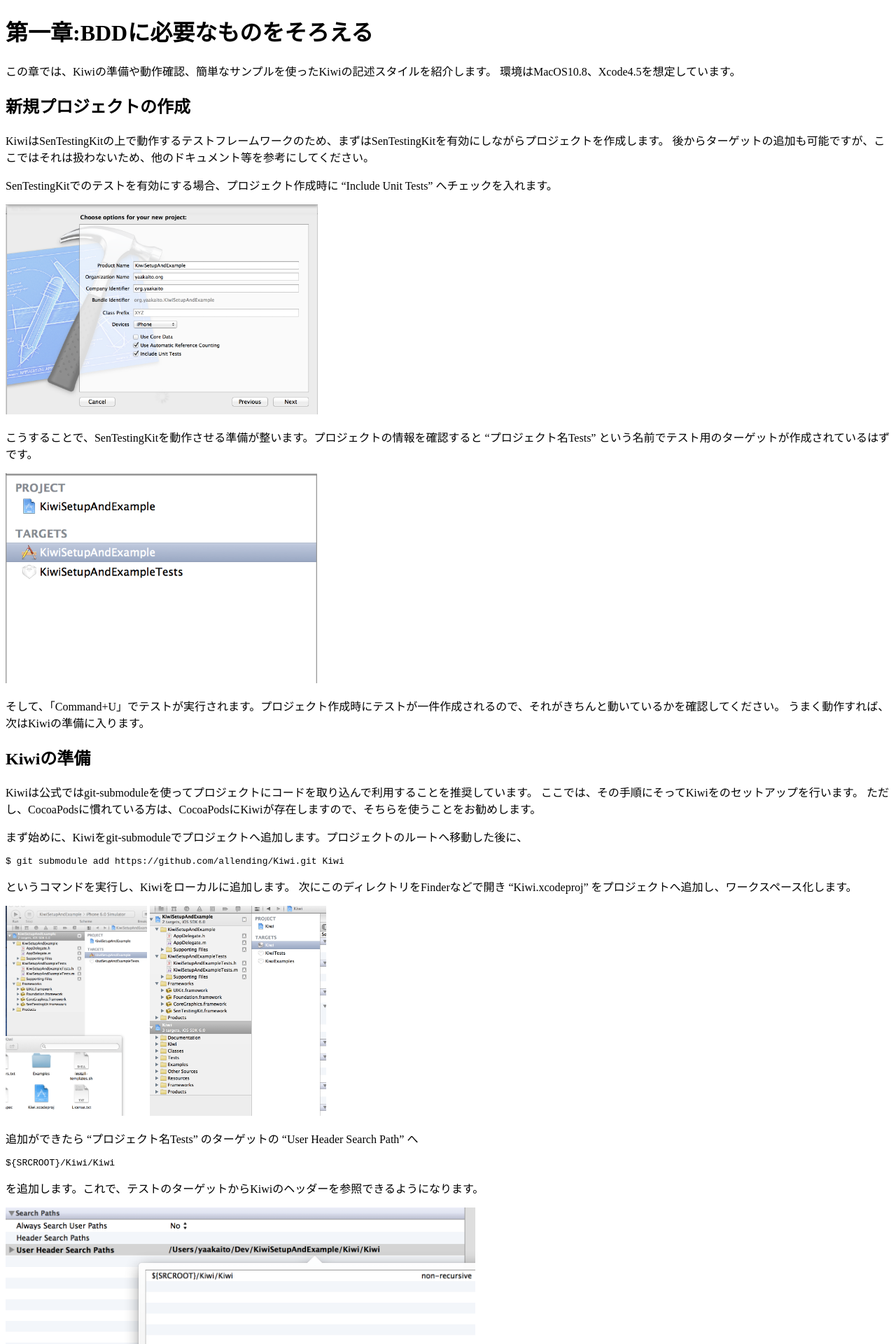
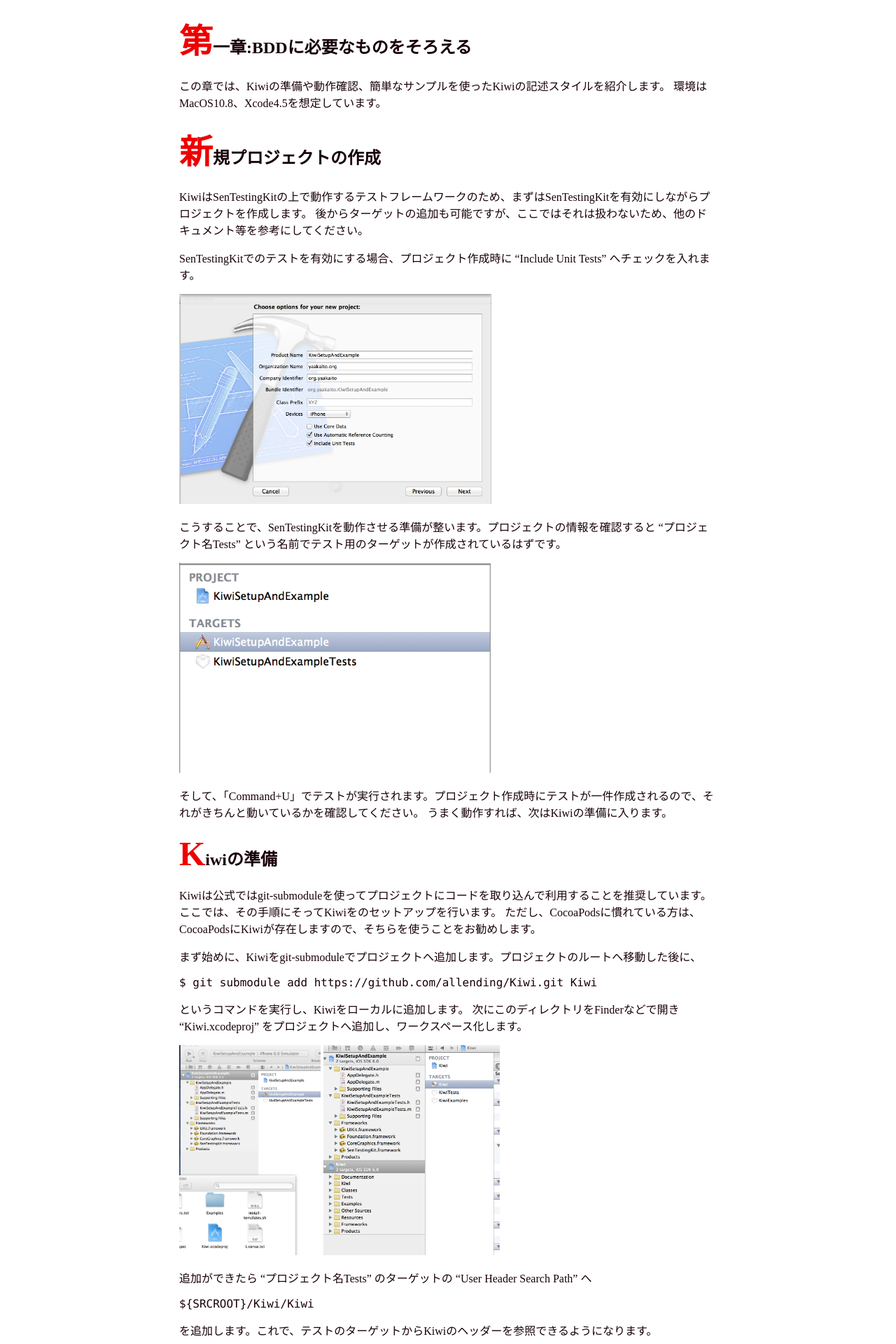
Before and after one commit to haru01/initWithBehavior, a Jekyll site: the page built from chapter1/index.markdown, in a window 1280 px wide. Shown: the top 1920 px of the page at 70% size. Built offline with Jekyll 4.4.1, drawn with Linux system fonts in a browser that asks for light colours.

Commit message:
さすがに見た目悪くてイラっとしたので最低限見られるレベルに

```diff
--- a/_layouts/default.html
+++ b/_layouts/default.html
@@ -3,12 +3,36 @@
   <head>
     <meta charset="utf-8" />
   <style>
+
+  * {
+    color: #180008;
+  }
     img {
      max-height: 300px;
+    }
+
+    article {
+      display: block;
+      margin: 10px auto;
+      width: 48em;
+
+    }
+
+    code {
+      font-family: menlo;
+    }
+
+    h1:first-letter,
+    h2:first-letter,
+    h3:first-letter {
+      font-size: 2em;
+      color: #ee0000;
     }
   </style>
   </head>
   <body>
-    {{ content }}
+    <article>
+  	  {{ content }}
+    </article>
   </body>
 </html>
```
